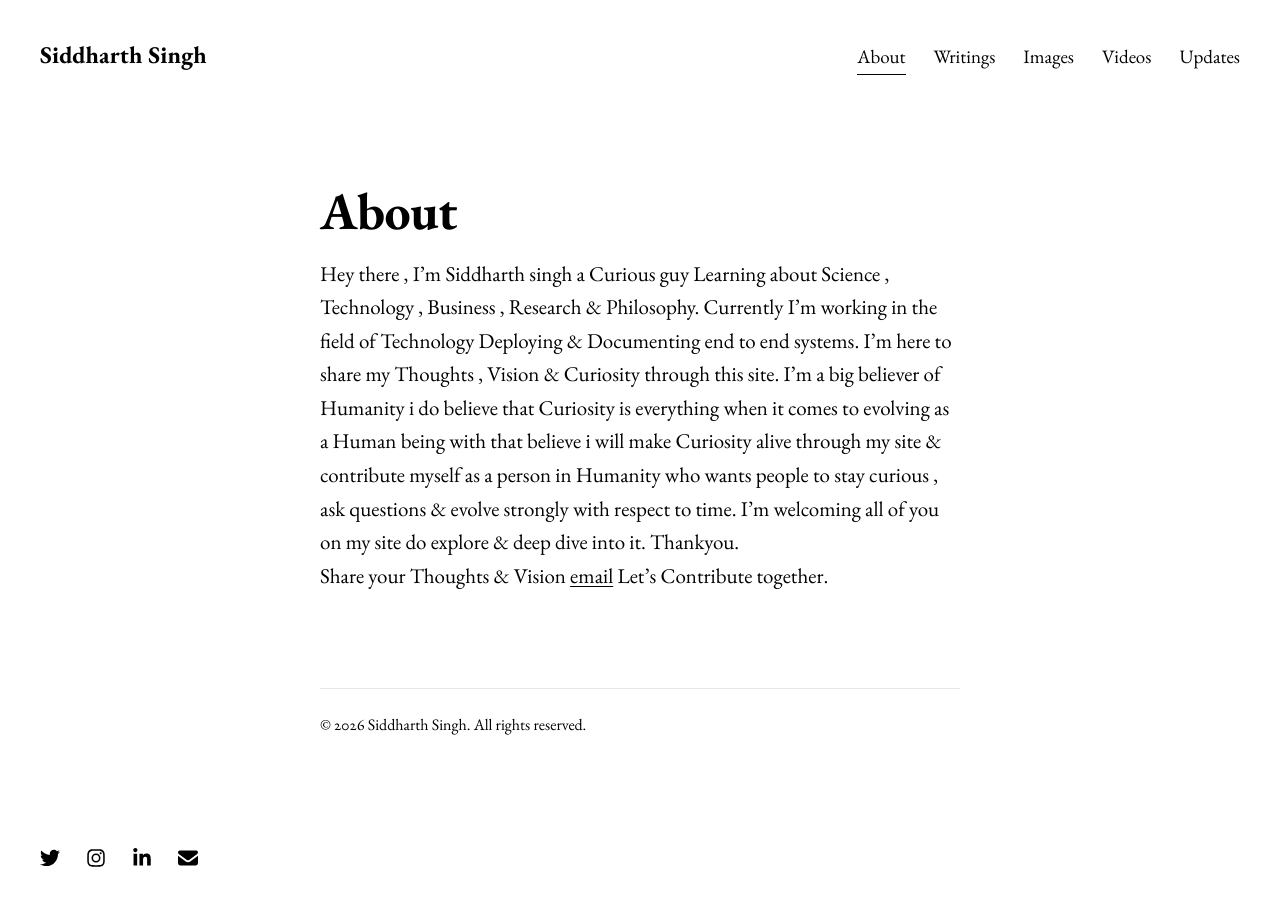
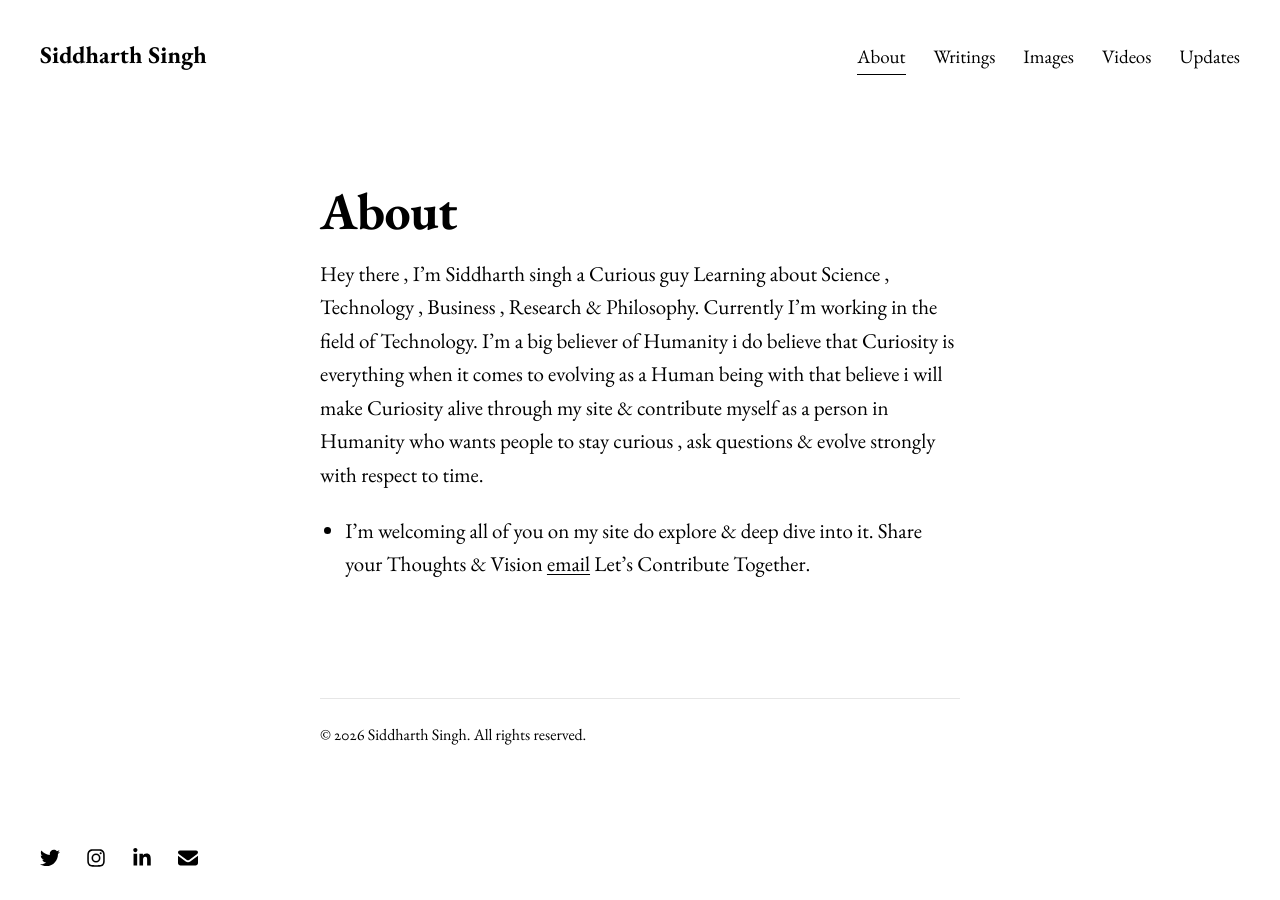
Before and after one commit to isthiscoder/Siddharth.blogs, a Jekyll site: the page built from about.md, in a window 1280 px wide. Built offline with Jekyll 4.4.1, drawn with Linux system fonts in a browser that asks for light colours.

Commit message:
Update about.md

```diff
--- a/about.md
+++ b/about.md
@@ -3,8 +3,6 @@
 permalink: /about/
 ---
 
-Hey there , I'm Siddharth singh a Curious guy Learning about Science , Technology , Business , Research & Philosophy. Currently I'm working in the field of Technology Deploying & Documenting end to end systems. I'm here to share my Thoughts , Vision & Curiosity through this site. I'm a big believer of Humanity i do believe that Curiosity is everything when it comes to evolving as a Human being with that believe i will make Curiosity alive through my site & contribute myself as a person in Humanity who wants people to stay curious , ask questions & evolve strongly with respect to time. I'm welcoming all of you on my site do explore & deep dive into it. Thankyou.
+Hey there , I'm Siddharth singh a Curious guy Learning about Science , Technology , Business , Research & Philosophy. Currently I'm working in the field of Technology.  I’m a big believer of Humanity i do believe that Curiosity is everything when it comes to evolving as a Human being with that believe i will make Curiosity alive through my site & contribute myself as a person in Humanity who wants people to stay curious , ask questions & evolve strongly with respect to time.
 
-
-
-Share your Thoughts & Vision [email](mailto:isidd.dev@gmail.com) Let's Contribute together.
+- I’m welcoming all of you on my site do explore & deep dive into it. Share your Thoughts & Vision [email](mailto:isidd.dev) Let's Contribute Together.
```
